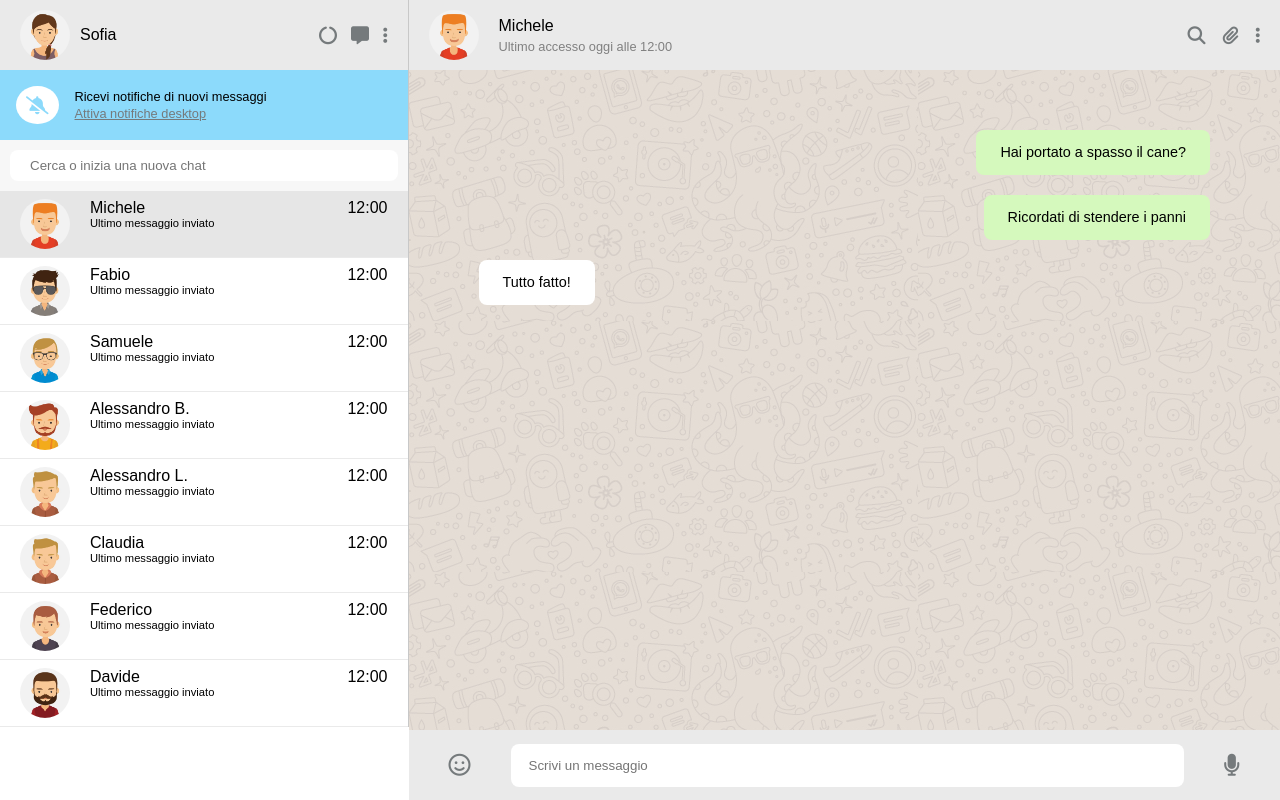
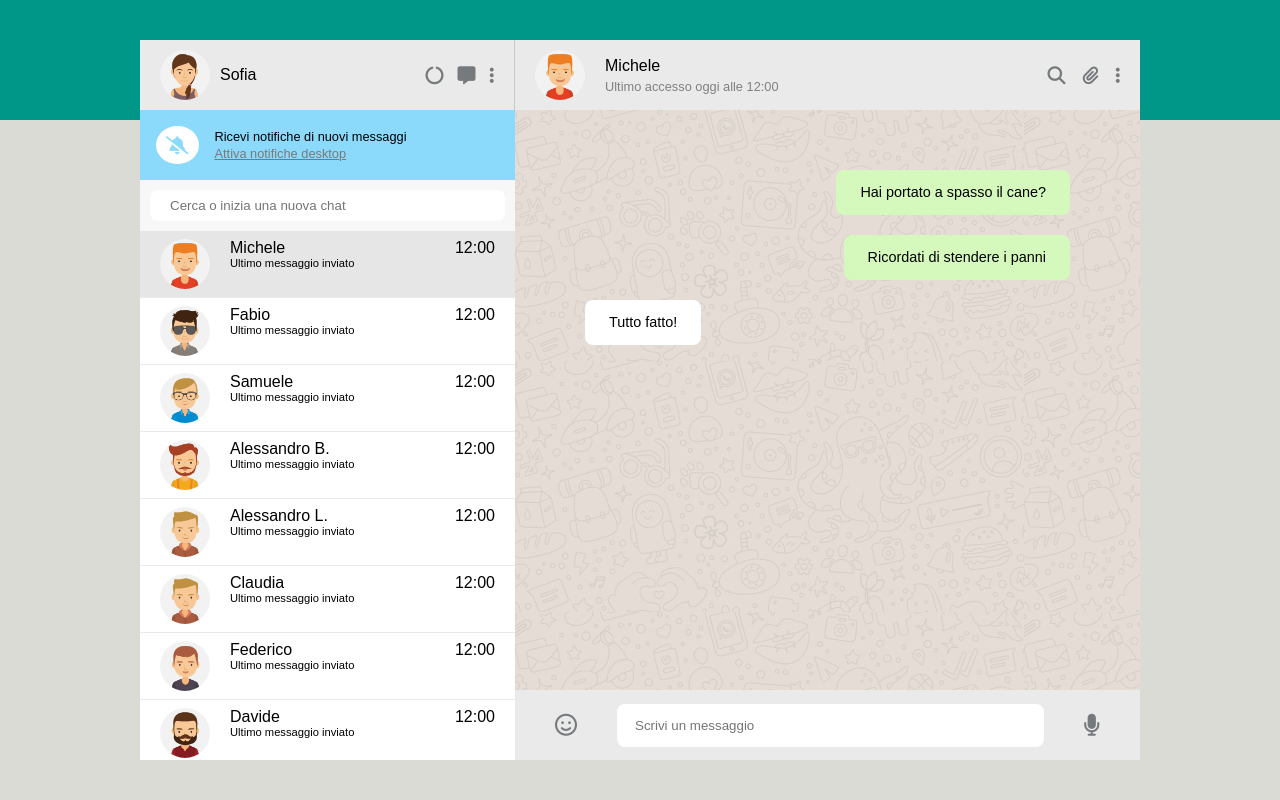
Before and after one commit to domenico-bacoli/vue-boolzapp, a plain HTML site: page index.html in a window 1280 px wide. Drawn offline with nearby package versions, Linux system fonts and the light colour scheme.

Commit message:
fix: style with background

```diff
--- a/css/style.css
+++ b/css/style.css
@@ -6,26 +6,42 @@
 
 body{
     font-family: sans-serif;
+    background-color: rgb(217, 219, 212);
 }
 
+#app {
+    position: relative;
+    width: 100%;
+    height: 100vh;
+}
+
+#background-top {
+    background-color: #009688;
+    height: 120px;
+  }
+
 .container{
-    height: 100vh;
+    position: absolute;
+    top: 40px;
+    bottom: 40px;
+    left: 0;
+    right: 0;
+    width: 100%;
+    max-width: 1000px;
+    margin: 0 auto;
 }
 
 .container main{
     display: flex;
+    height: 100%;
 }
 
 /* Inizio LEFT SIDE */
 .container main .left-side{
     width: 600px;
-    height: 100vh;
+    height: 100%;
     background-color: white;
     overflow: auto;
-}
-
-.container main .left-side nav{
-    border-right: 1px solid rgb(200, 200, 200);
 }
 
 .container main .left-side nav .user{
@@ -35,6 +51,7 @@ body{
     height: 70px;
     background-color: #eaeaea;
     padding: 0 20px;
+    border-right: 1px solid rgb(200, 200, 200);
 }
 
 .container main .left-side nav .user .my-user{
@@ -128,7 +145,7 @@ body{
 /* Inizio RIGHT SIDE */
 .container main .right-side{
     width: 100%;
-    height: 100vh;
+    height: 100%;
 }
 
 .container main .right-side .current-chat-user{
--- a/index.html
+++ b/index.html
@@ -124,8 +124,7 @@
 
             </div>
 
-
-
+        <div id="background-top"></div>
     </div>
 
 
```
Lines whose indentation alone changed are shown as unchanged.
